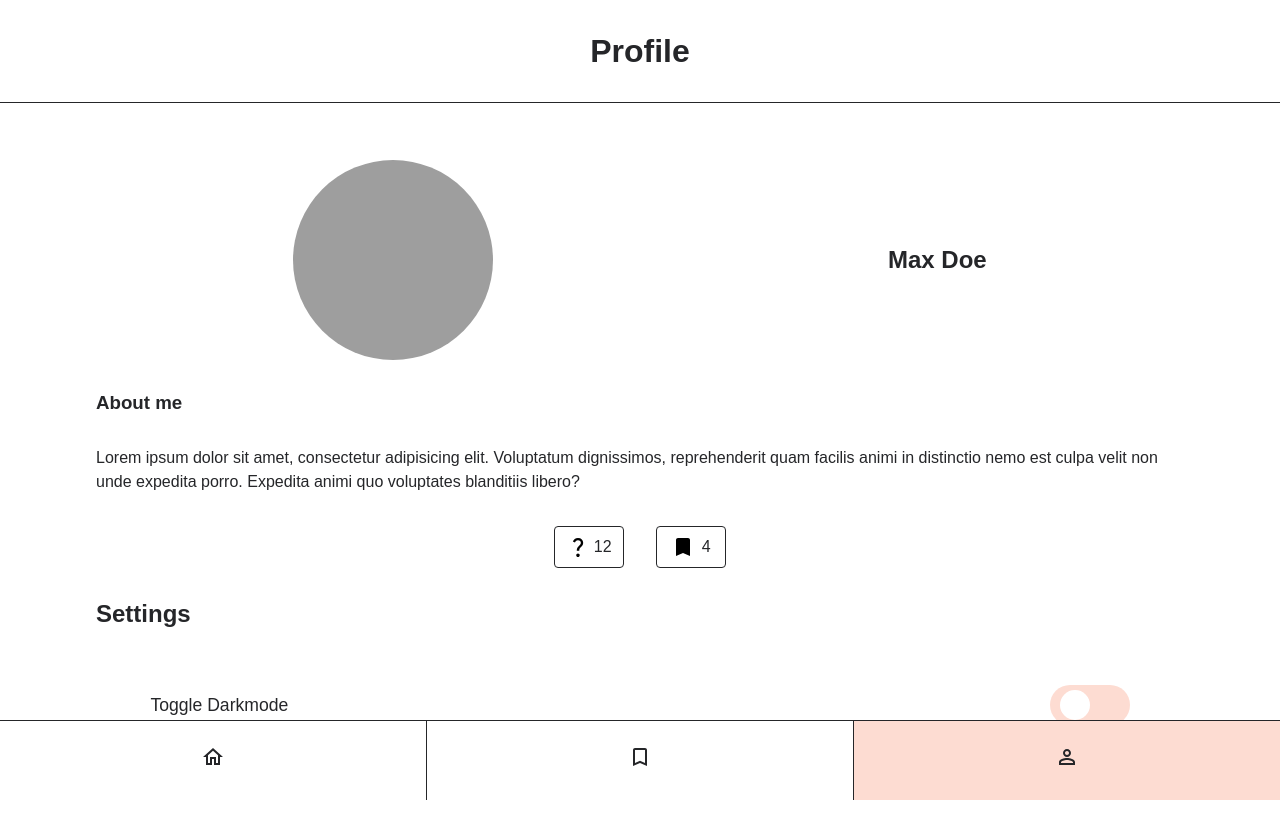
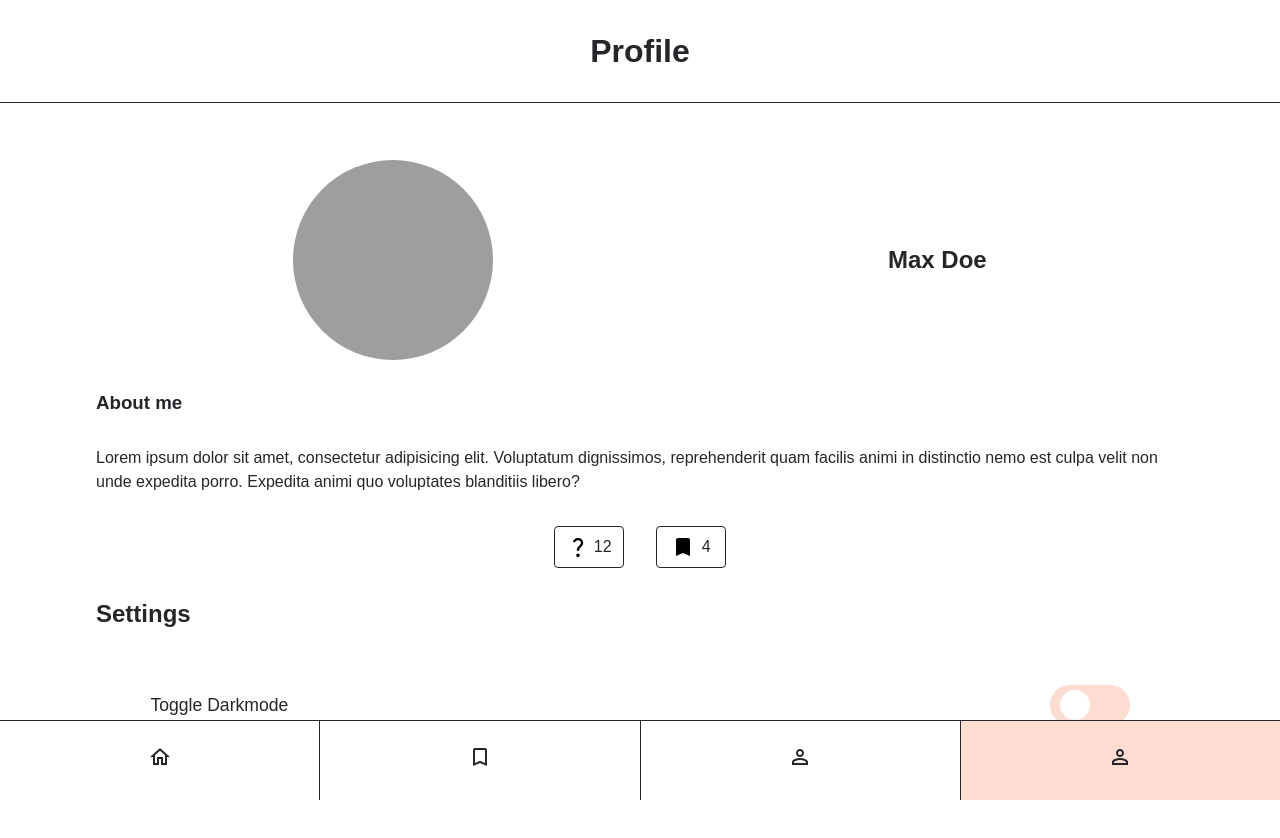
Before and after one commit to DavevonH/recapProject2, a website: page profile.html in a window 1280 px wide. Drawn offline with Linux system fonts and the light colour scheme; grey boxes are pictures that could not be loaded.

```diff
--- a/profile.html
+++ b/profile.html
@@ -108,6 +108,23 @@
             </svg>
           </a>
         </li>
+        <li class="navigation__list-item">
+          <a
+            class="navigation__link"
+            href="/form.html"
+            aria-label="go to form page"
+            ><svg
+              xmlns="http://www.w3.org/2000/svg"
+              height="24px"
+              viewbox="0 0 24 24"
+              width="24px"
+            >
+              <path
+                d="M12 6c1.1 0 2 .9 2 2s-.9 2-2 2-2-.9-2-2 .9-2 2-2m0 9c2.7 0 5.8 1.29 6 2v1H6v-.99c.2-.72 3.3-2.01 6-2.01m0-11C9.79 4 8 5.79 8 8s1.79 4 4 4 4-1.79 4-4-1.79-4-4-4zm0 9c-2.67 0-8 1.34-8 4v3h16v-3c0-2.66-5.33-4-8-4z"
+              />
+            </svg>
+          </a>
+        </li>
         <li class="navigation__list-item navigation__list-item--active">
           <a
             class="navigation__link"
```
Also changed, not shown: bookmarks.html (+17 -0 lines), form.html (+39 -4 lines), index.html (+17 -0 lines).
